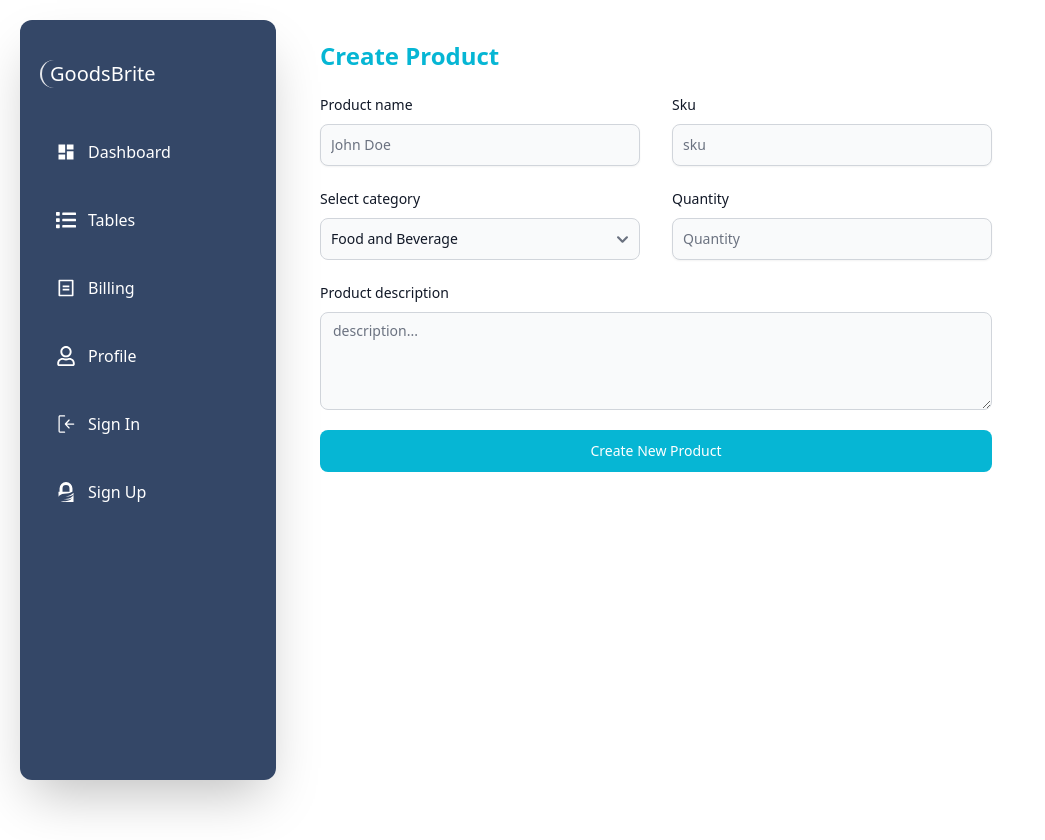
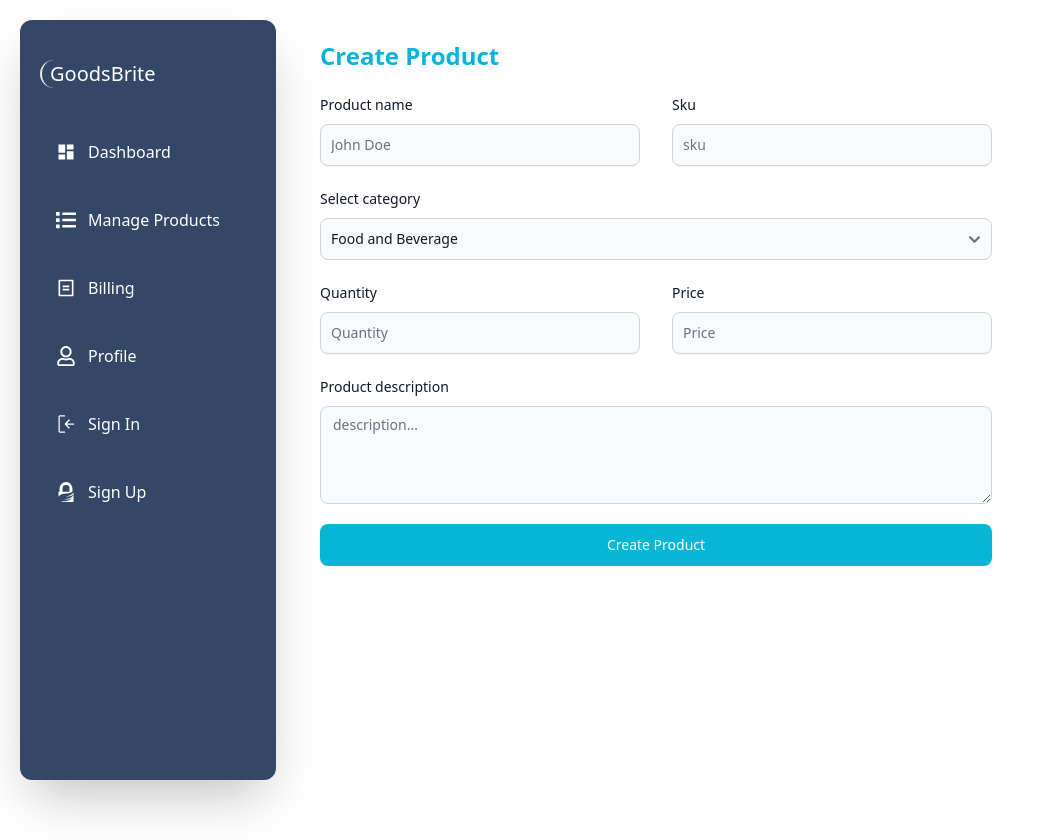
Before and after one commit to daniel-idowu-01/inventory-flow-test, a React (Vite) app in the folder client/: page /create-product in a window 1280 px wide. Shown: the whole page, without its empty margins (0-1045 px from the left). Built offline with nearby package versions, Linux system fonts and the light colour scheme.

Commit message:
completed create product

```diff
--- a/client/src/components/Sidebar.jsx
+++ b/client/src/components/Sidebar.jsx
@@ -22,7 +22,7 @@ const Sidebar = () => {
     {
       id: 2,
       icon: <FaList className='text-xl' />,
-      name: 'Tables',
+      name: 'Manage Products',
       link: '/manage'
     },
     {
--- a/client/src/components/TableComp.jsx
+++ b/client/src/components/TableComp.jsx
@@ -51,7 +51,7 @@ const TableComp = () => {
           {
             products.map(product => (
               <Table.Row
-                id={product._id}
+                key={product._id}
                 className="bg-white dark:border-gray-700 dark:bg-gray-800"
               >
                 <Table.Cell className="whitespace-nowrap font-medium text-gray-900 dark:text-white">
--- a/client/src/pages/CreateProduct.jsx
+++ b/client/src/pages/CreateProduct.jsx
@@ -1,11 +1,15 @@
 import React, { useState } from 'react'
-import { Button, Label, TextInput, Select, Textarea } from 'flowbite-react';
+import axios from 'axios'
+import { Button, Label, TextInput, Select, Textarea, Spinner } from 'flowbite-react';
 import data from '../data/categoryData.json'
-import { Link } from 'react-router-dom';
+import { Link, useNavigate } from 'react-router-dom';
 
 const CreateProduct = () => {
 
+  const navigate = useNavigate()
   const [formData, setFormData] = useState([])
+  const [loading, setIsLoading] = useState(false)
+  const [error, setError] = useState('')
 
   const handleFormChange = (e) => {
     setFormData({
@@ -21,7 +25,8 @@ const handleSubmit = async (e) => {
     setIsLoading(true);
 
     try {
-    const response = await axios.patch(`/api/products/${id}`, formData, {
+      const response = await axios.post(`http://localhost:3000/api/products`, formData, {
+        withCredentials: true,
         headers: {
           'Content-Type': 'application/json',
         },
@@ -29,7 +34,7 @@ const handleSubmit = async (e) => {
 
       if (response.data._id) {
         setIsLoading(false);
-      navigate('/products');
+        navigate('/manage');
       } else {
         setIsLoading(false);
         setError('Please fill all fields!');
@@ -84,12 +89,11 @@ const handleSubmit = async (e) => {
         </article>
 
         {/* row two */}
-        <article className='flex flex-col md:flex-row gap-5 justify-between'>
-          <div className="max-w-md">
+        <div className="w-full">
           <div className="mb-2 block">
             <Label htmlFor="countries" value="Select category" />
           </div>
-            <Select id="countries" className='w-full md:w-80' name='category' onChange={handleFormChange} required>
+          <Select id="countries" className='w-full' name='category' onChange={handleFormChange} required>
             {data.category.map(category => (
               <option id={category.value} value={category.value}>
                 {category.title}
@@ -98,6 +102,8 @@ const handleSubmit = async (e) => {
           </Select>
         </div>
 
+        {/* row three */}
+        <article className='flex flex-col md:flex-row gap-5 justify-between'>
           <div>
             <div className="mb-2 block">
               <Label htmlFor="quantity" value="Quantity" />
@@ -112,9 +118,24 @@ const handleSubmit = async (e) => {
               required shadow
             />
           </div>
+
+          <div>
+            <div className="mb-2 block">
+              <Label htmlFor="price" value="Price" />
+            </div>
+            <TextInput
+              id="price"
+              type="text"
+              className='w-full md:w-80'
+              name='price'
+              onChange={handleFormChange}
+              placeholder="Price"
+              required shadow
+            />
+          </div>
         </article>
 
-        {/* third row */}
+        {/* row four */}
         <div className="w-full">
           <div className="mb-2 block">
             <Label htmlFor="comment" value="Product description" />
@@ -133,7 +154,7 @@ const handleSubmit = async (e) => {
           type="submit"
           className='bg-cyan-500'
         >
-          Create New Product
+          {loading ? <Spinner aria-label="Default status example" /> : 'Create Product'}
         </Button>
       </form>
     </main>
--- a/client/src/pages/EditProduct.jsx
+++ b/client/src/pages/EditProduct.jsx
@@ -1,15 +1,19 @@
 import React, { useState, useEffect } from 'react'
-import { Button, Label, TextInput, Select, Textarea } from 'flowbite-react';
+import { Button, Label, TextInput, Select, Textarea, Spinner } from 'flowbite-react';
 import data from '../data/categoryData.json'
-import { Link, useParams } from 'react-router-dom';
+import { Link, useParams, useNavigate } from 'react-router-dom';
 import axios from 'axios'
 
 const EditProduct = () => {
 
   const { id } = useParams();
+  const navigate = useNavigate()
   const [formData, setFormData] = useState([])
   const [productInfo, setProductInfo] = useState([])
+  const [loading, setIsLoading] = useState(false)
+  const [error, setError] = useState('')
 
+  // to get the product values
   useEffect(() => {
     const fetchData = async () => {
       try {
@@ -26,8 +30,7 @@ const EditProduct = () => {
     fetchData();
   }, [])
 
-  console.log(productInfo)
-
+  // function to update the product details
   const handleFormChange = (e) => {
     setFormData({
       ...formData,
@@ -42,7 +45,8 @@ const EditProduct = () => {
     setIsLoading(true);
 
     try {
-      const response = await axios.patch(`/api/products/${id}`, formData, {
+      const response = await axios.patch(`http://localhost:3000/api/products/${id}`, formData, {
+        withCredentials: true,
         headers: {
           'Content-Type': 'application/json',
         },
@@ -50,7 +54,7 @@ const EditProduct = () => {
 
       if (response.data._id) {
         setIsLoading(false);
-        navigate('/products');
+        navigate('/manage');
       } else {
         setIsLoading(false);
         setError('Please fill all fields!');
@@ -79,7 +83,7 @@ const EditProduct = () => {
               id="name"
               type="text"
               name='name'
-              value={productInfo.name}
+              defaultValue={productInfo.name}
               className='w-full md:w-80'
               onChange={handleFormChange}
               placeholder="John Doe"
@@ -95,7 +99,7 @@ const EditProduct = () => {
               id="sku"
               type="text"
               name='sku'
-              value={productInfo.sku}
+              defaultValue={productInfo.sku}
               className='w-full md:w-80'
               onChange={handleFormChange}
               placeholder="sku"
@@ -114,7 +118,7 @@ const EditProduct = () => {
               id="countries"
               className='w-full md:w-80'
               name='category'
-              value={productInfo.category}
+              defaultValue={productInfo.category}
               onChange={handleFormChange}
               required
             >
@@ -135,7 +139,7 @@ const EditProduct = () => {
               type="text"
               className='w-full md:w-80'
               name='quantity'
-              value={productInfo.quantity}
+              defaultValue={productInfo.quantity}
               onChange={handleFormChange}
               placeholder="Quantity"
               required shadow
@@ -154,7 +158,7 @@ const EditProduct = () => {
             required
             rows={4}
             name='description'
-            value={productInfo.description}
+            defaultValue={productInfo.description}
             onChange={handleFormChange}
           />
         </div>
@@ -163,7 +167,7 @@ const EditProduct = () => {
           type="submit"
           className='bg-cyan-500'
         >
-          Update Product
+          {loading ? <Spinner aria-label="Default status example" /> : 'Update Product'}
         </Button>
       </form>
     </main>
```
Lines whose indentation alone changed are shown as unchanged.
